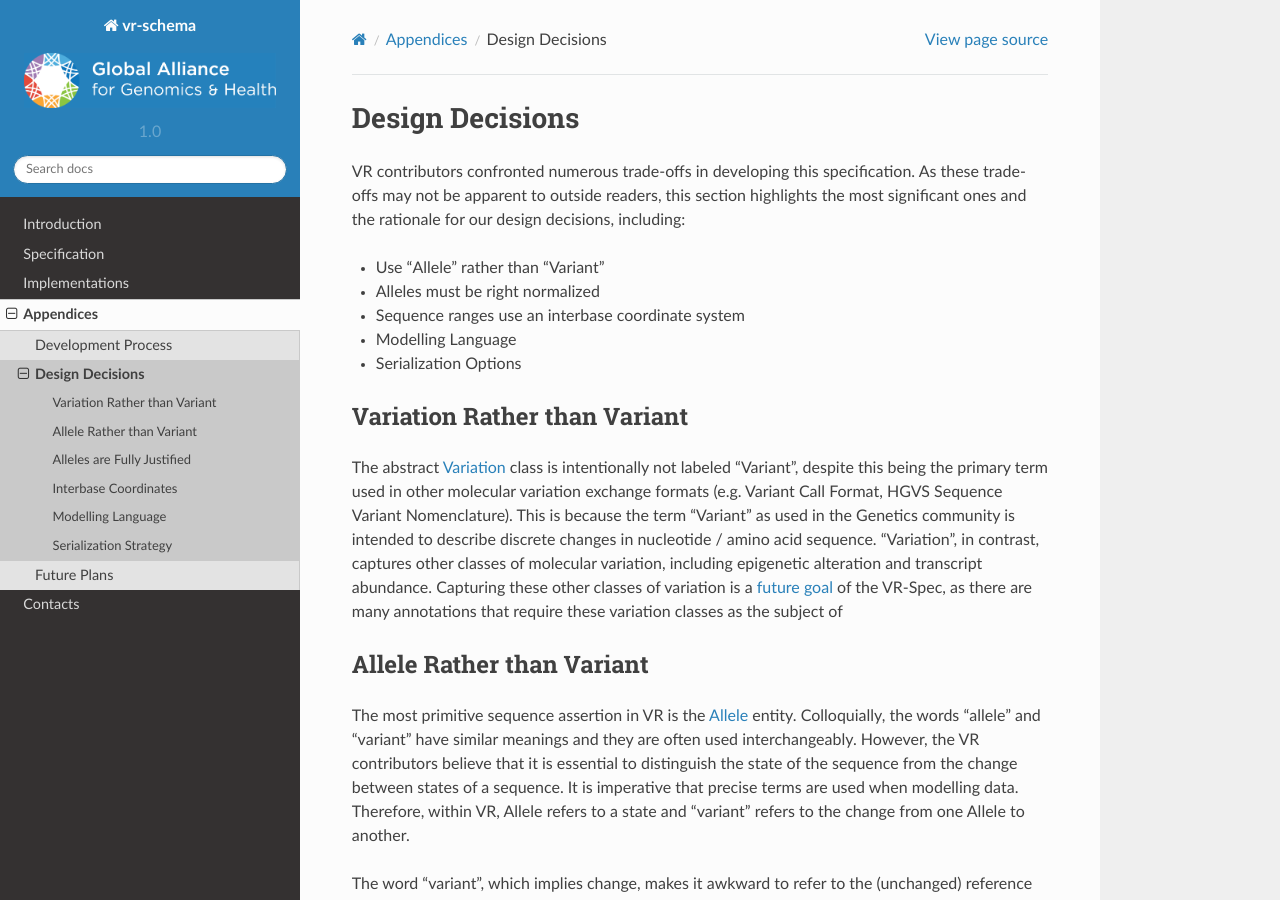
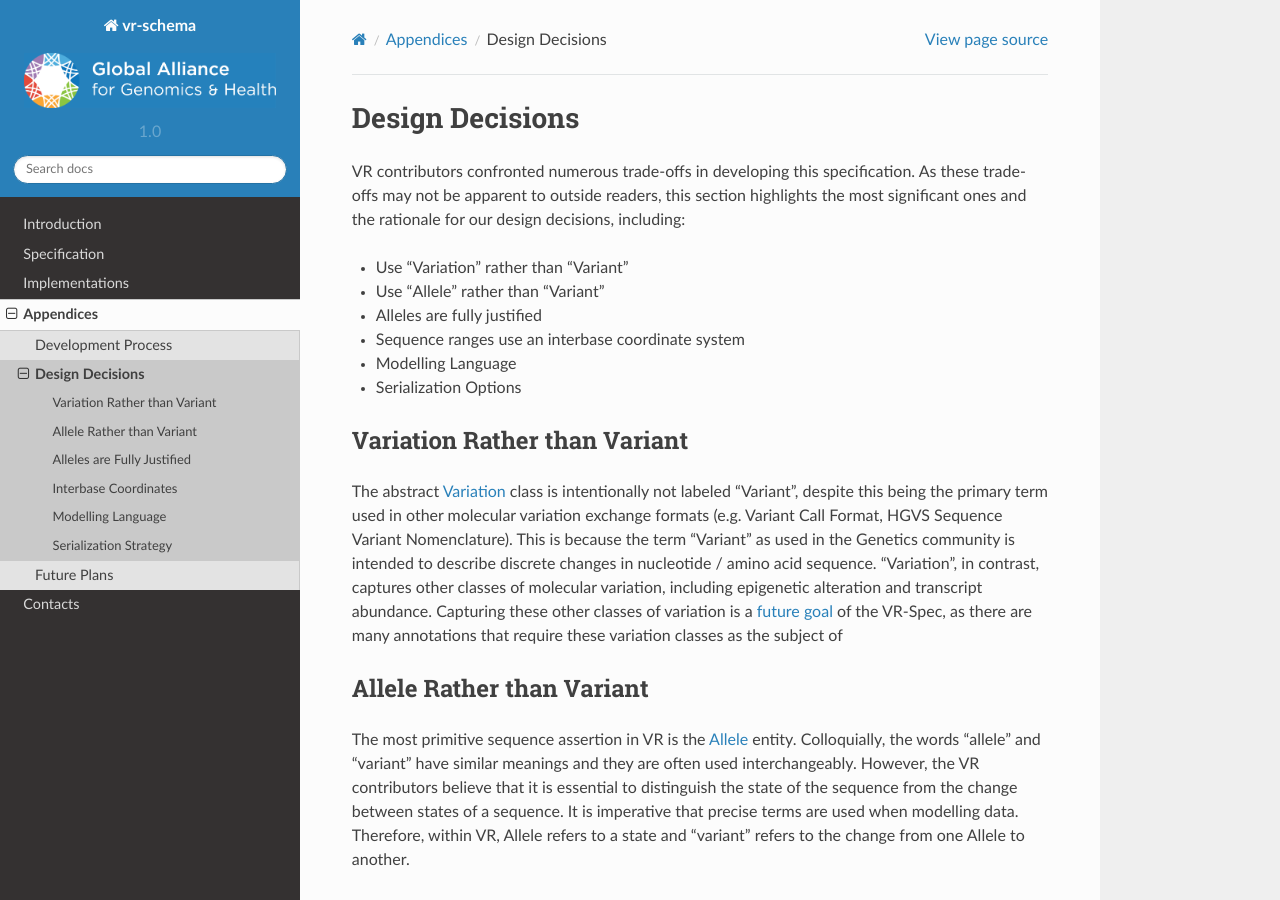
Before and after one commit to ga4gh/vrs, a Sphinx documentation site: the page built from docs/source/appendices/design_decisions.rst, in a window 1280 px wide and 900 px high. Built offline with Sphinx 7.4.7 and the Read the Docs theme 2.0.0, drawn with Linux system fonts in a browser that asks for light colours.

```diff
--- a/docs/source/appendices/design_decisions.rst
+++ b/docs/source/appendices/design_decisions.rst
@@ -6,8 +6,9 @@ specification. As these trade-offs may not be apparent to outside
 readers, this section highlights the most significant ones and the
 rationale for our design decisions, including:
 
+* Use “Variation” rather than “Variant”
 * Use “Allele” rather than “Variant”
-* Alleles must be right normalized
+* Alleles are fully justified
 * Sequence ranges use an interbase coordinate system
 * Modelling Language
 * Serialization Options
```
